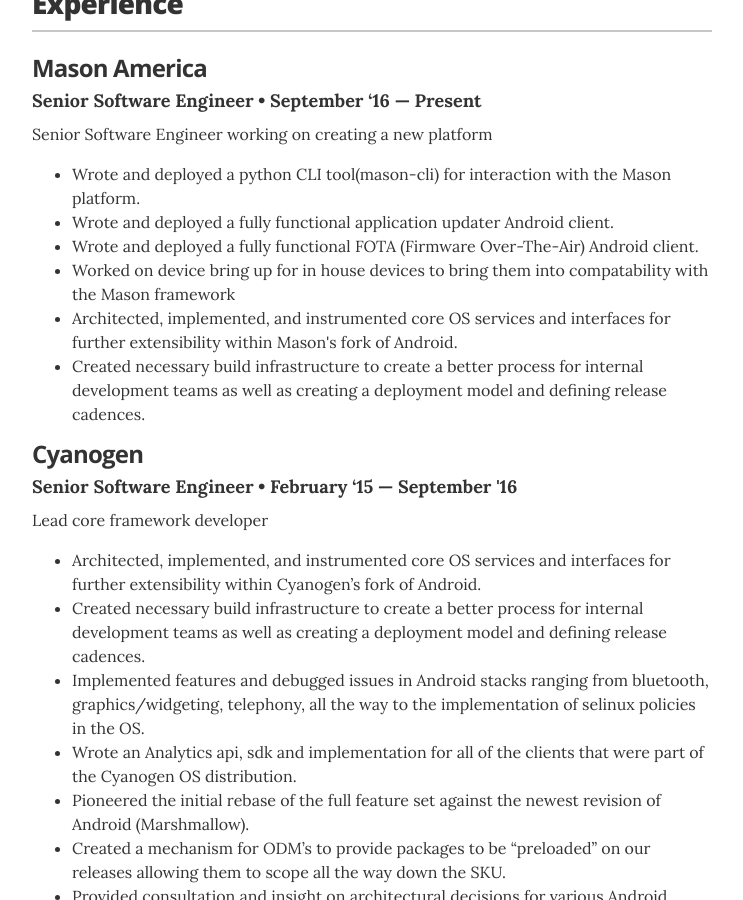
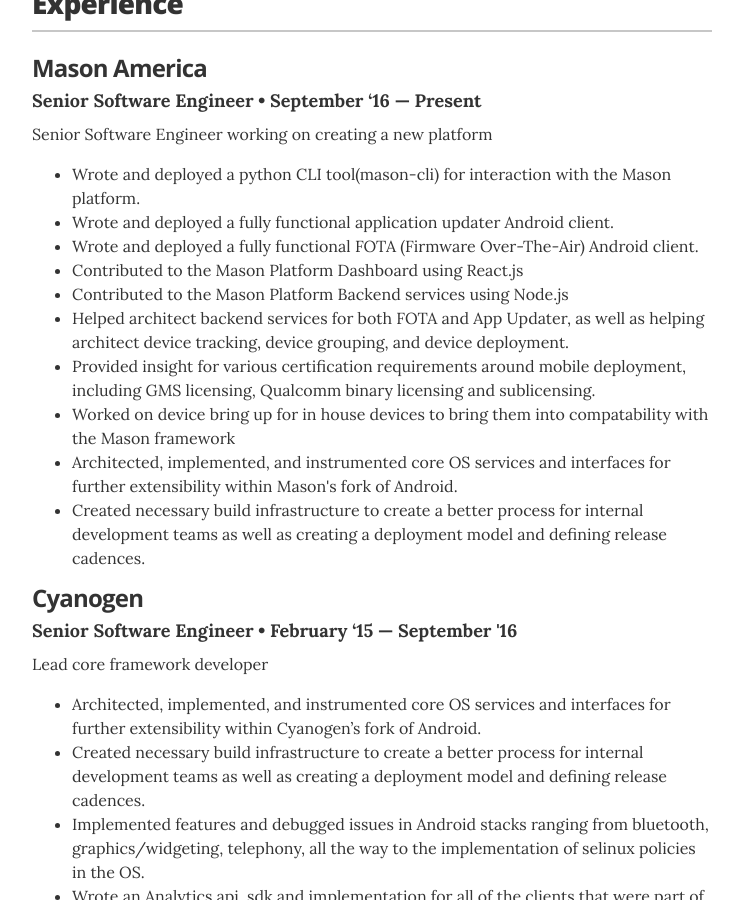
Before and after one commit to Decad3nce/decad3nce.github.io, a Jekyll site: the page built from index.html, in a window 1280 px wide and 900 px high, scrolled down 368 px. Shown: the whole window, without its empty margins (268-1011 px from the left). Built offline with Jekyll 4.4.1, drawn with Linux system fonts in a browser that asks for light colours; some of the changed text lies outside the part shown.

Commit message:
Update details.

```diff
--- a/_layouts/resume.html
+++ b/_layouts/resume.html
@@ -55,6 +55,10 @@
             <li>Wrote and deployed a python CLI tool(mason-cli) for interaction with the Mason platform.</li>
             <li>Wrote and deployed a fully functional application updater Android client.</li>
             <li>Wrote and deployed a fully functional FOTA (Firmware Over-The-Air) Android client.</li>
+            <li>Contributed to the Mason Platform Dashboard using React.js</li>
+            <li>Contributed to the Mason Platform Backend services using Node.js</li>
+            <li>Helped architect backend services for both FOTA and App Updater, as well as helping architect device tracking, device grouping, and device deployment.</li>
+            <li>Provided insight for various certification requirements around mobile deployment, including GMS licensing, Qualcomm binary licensing and sublicensing.</li>
             <li>Worked on device bring up for in house devices to bring them into compatability with the Mason framework</li>
             <li>Architected, implemented, and instrumented core OS services and interfaces for further extensibility within Mason's fork of Android.</li>
             <li>Created necessary build infrastructure to create a better process for internal development teams as well as creating a deployment model and defining release cadences.</li>
@@ -128,7 +132,7 @@
 
         <div class="resume-item" itemscope itemprop="worksFor" itemtype="http://schema.org/CollegeOrUniversity">
           <h3 class="resume-item-title" itemprop="name">University of Nebraska</h3>
-          <h4 class="resume-item-details" itemprop="description">Computer Science &bull; 2008 &mdash; 2014</h4>
+          <h4 class="resume-item-details" itemprop="description">Student &bull; 2008 &mdash; 2014</h4>
         </div>
 
       </section>
```
